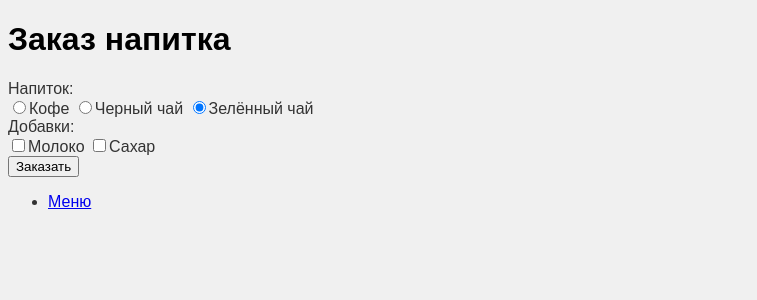
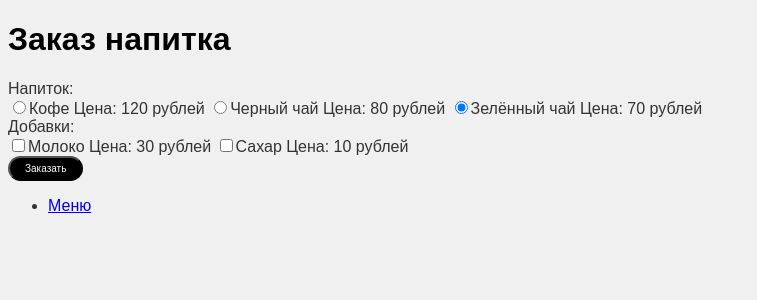
Before and after one commit to Timir2003/WEB-2, a Flask app: page /lab3/order in a window 1280 px wide. Shown: the part 66-366 px from the top of the page, without its empty margins (0-757 px from the left). Run offline with Flask 3, Linux system fonts and the light colour scheme.

Commit message:
Заказ напитков

```diff
--- a/static/main.css
+++ b/static/main.css
@@ -38,3 +38,11 @@ footer {
 .error {
     color: red;
 }
+
+button {
+  color: white;
+  background-color: black;
+  padding: 5px 15px;
+  border-radius: 15px;
+  font-size: 10px;
+}
--- a/templates/order.html
+++ b/templates/order.html
@@ -8,21 +8,21 @@
     <form action="/lab3/pay">
         <div>Напиток:</div>
         <label>
-            <input type="radio" value="coffe" name="drink" checked>Кофе
+            <input type="radio" value="coffe" name="drink" checked>Кофе Цена: 120 рублей
         </label>
         <label>
-            <input type="radio" value="black-tea" name="drink" checked>Черный чай
+            <input type="radio" value="black-tea" name="drink" checked>Черный чай Цена: 80 рублей
         </label>
         <label>
-            <input type="radio" value="green-tea" name="drink" checked>Зелённый чай
+            <input type="radio" value="green-tea" name="drink" checked>Зелённый чай Цена: 70 рублей
         </label>
 
         <div>Добавки:</div>
         <label>
-            <input type="checkbox" name="milk">Молоко
+            <input type="checkbox" name="milk">Молоко Цена: 30 рублей
         </label>
         <label>
-            <input type="checkbox" name="sugar">Сахар
+            <input type="checkbox" name="sugar">Сахар Цена: 10 рублей
         </label>
 
         <div>
```
